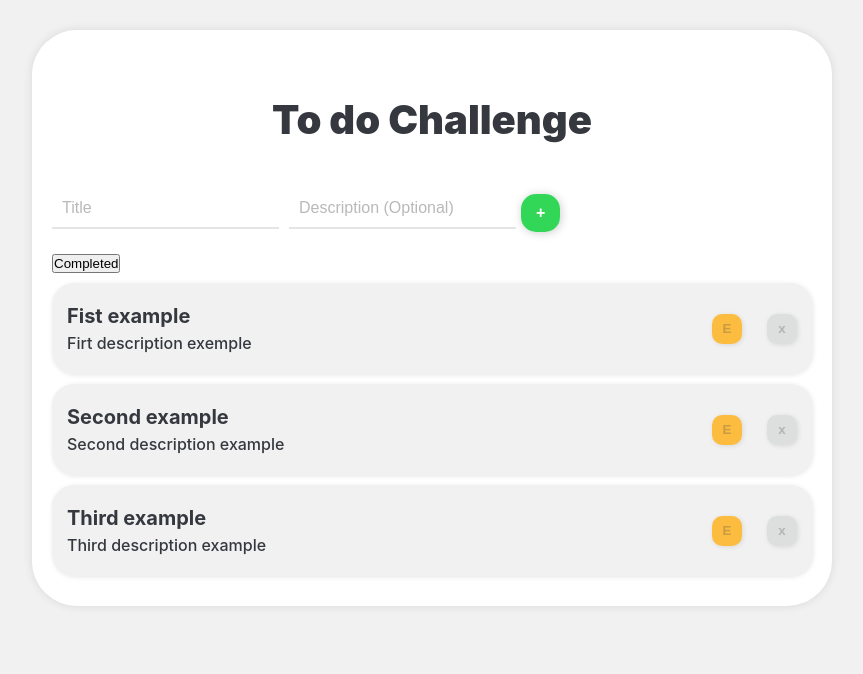
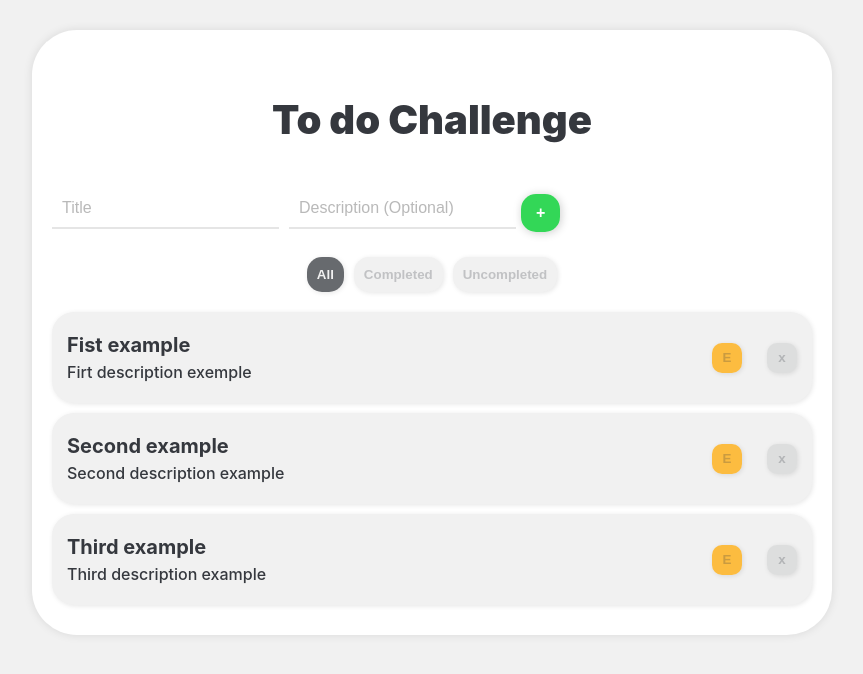
Before and after one commit to Lucasasdev/to-do-list, a React (Create React App) app: page / in a window 1280 px wide. Shown: the top 674 px of the page, without its empty margins (208-1071 px from the left). Built offline with nearby package versions, Linux system fonts and the light colour scheme.

Commit message:
feat: add task filters

```diff
--- a/src/App.css
+++ b/src/App.css
@@ -10,10 +10,26 @@
 
 /*All filter button*/
 .all-filter-button-container {
-  margin: 10px 10px 10px 0px;
+  display: flex;
+  gap: 10px;
+  justify-content: center;
+  margin: 20px;
 }
 
 .all-filter-button {
+  background-color: #f1f1f1;
+  border: none;
+  border-radius: 15px;
+  color: rgba(53, 56, 62, 25%);
+  font-weight: bold;
+  box-shadow: 1px 1px 5px rgba(0, 0, 0, 0.1);
+  cursor: pointer;
+  padding: 10px;
+}
+
+.all-filter-button.active {
+  background-color: rgba(53, 56, 62, 75%);
+  color: #f1f1f1;
 }
 
 @media (max-width: 850px) {
@@ -27,3 +43,10 @@
     background-color: #ffffff;
   }
 }
+
+@media (max-width: 350px) {
+  .all-filter-button-container {
+    flex-direction: column;
+    align-items: center;
+  }
+}
--- a/src/App.jsx
+++ b/src/App.jsx
@@ -26,6 +26,8 @@ function App() {
       isCompleted: false,
     },
   ]);
+
+  const [filter, setFilter] = useState("all");
 
   const handleTaskAddition = (inputTitle, inputDescription) => {
     if (!inputTitle) {
@@ -77,16 +79,54 @@ function App() {
     setTasks(newTasks);
   };
 
+  const handleFilterChange = (newFilter) => {
+    setFilter(newFilter);
+  };
+
+  const getFilteredTasks = () => {
+    switch (filter) {
+      case "completed":
+        return tasks.filter((task) => task.isCompleted);
+      case "uncompleted":
+        return tasks.filter((task) => !task.isCompleted);
+      default:
+        return tasks;
+    }
+  };
+
   return (
     <>
       <div className="app-container">
         <Header />
         <InputTask handleTaskAddition={handleTaskAddition} />
-        <div className="all-filter-button-container ">
-          <button className="all-filter-button">Completed</button>
+
+        <div className="all-filter-button-container">
+          <button
+            className={`all-filter-button ${filter === "all" ? "active" : ""}`}
+            onClick={() => handleFilterChange("all")}
+          >
+            All
+          </button>
+          <button
+            className={`all-filter-button ${
+              filter === "completed" ? "active" : ""
+            }`}
+            onClick={() => handleFilterChange("completed")}
+          >
+            Completed
+          </button>
+          <button
+            className={`all-filter-button ${
+              filter === "uncompleted" ? "active" : ""
+            }`}
+            onClick={() => handleFilterChange("uncompleted")}
+          >
+            Uncompleted
+          </button>
         </div>
+
         <Tasks
-          tasks={tasks}
+          tasks={getFilteredTasks()}
           handleTaskClick={handleTaskClick}
           handleTaskDeletetion={handleTaskDeletetion}
           handleTaskEdition={handleTaskEdition}
```
